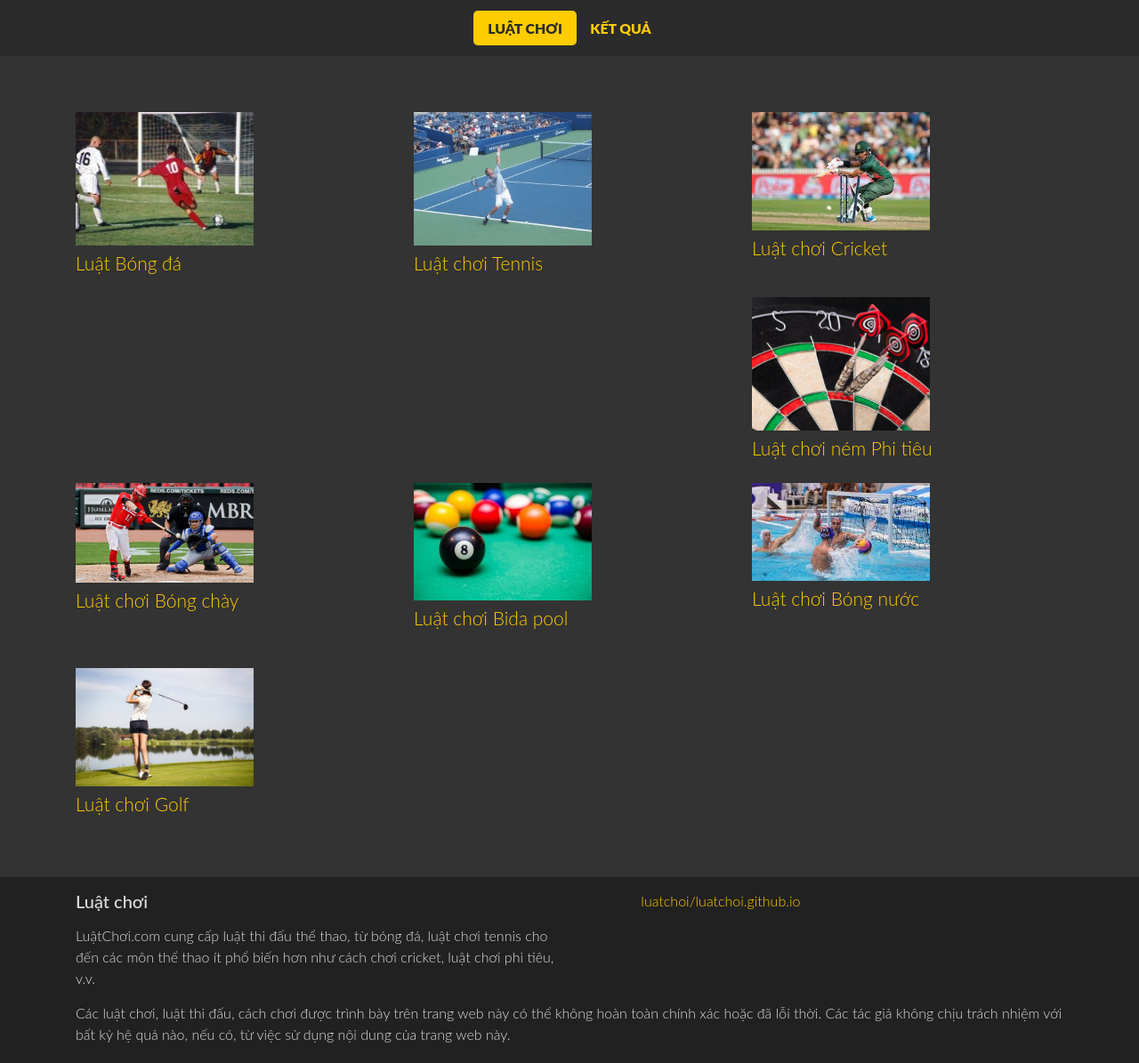
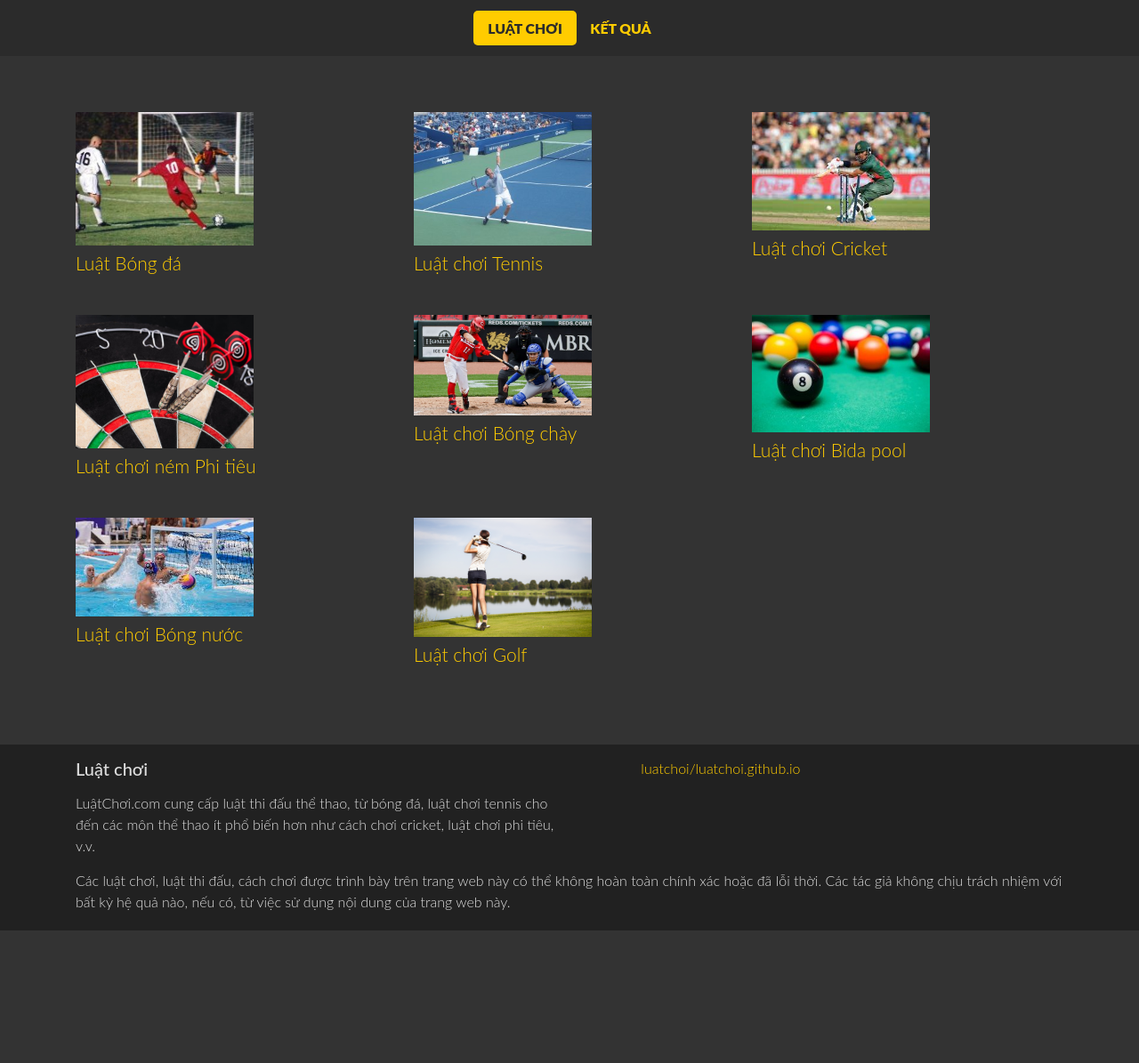
Before and after one commit to luatchoi/luatchoi.github.io, a Jekyll site: the page built from index.html, in a window 1280 px wide. Shown: the whole page at 89% size. Built offline with Jekyll 4.4.1, drawn with Linux system fonts in a browser that asks for light colours; some web fonts are replaced; the list of posts is cut into pages by our own code; after the commit the page ends 1046 px from its top, so only the background shows below that.

Commit message:
Fixed a bug: grid display of list item on homepage

```diff
--- a/_sass/main.scss
+++ b/_sass/main.scss
@@ -172,7 +172,7 @@
     background-color: $textHighlight;
 }
 ul.post-list > li {
-    min-height: 200px
+    min-height: 220px
 }
 ul.post-list, ul.social-media-list {
     list-style-type: none;
```
